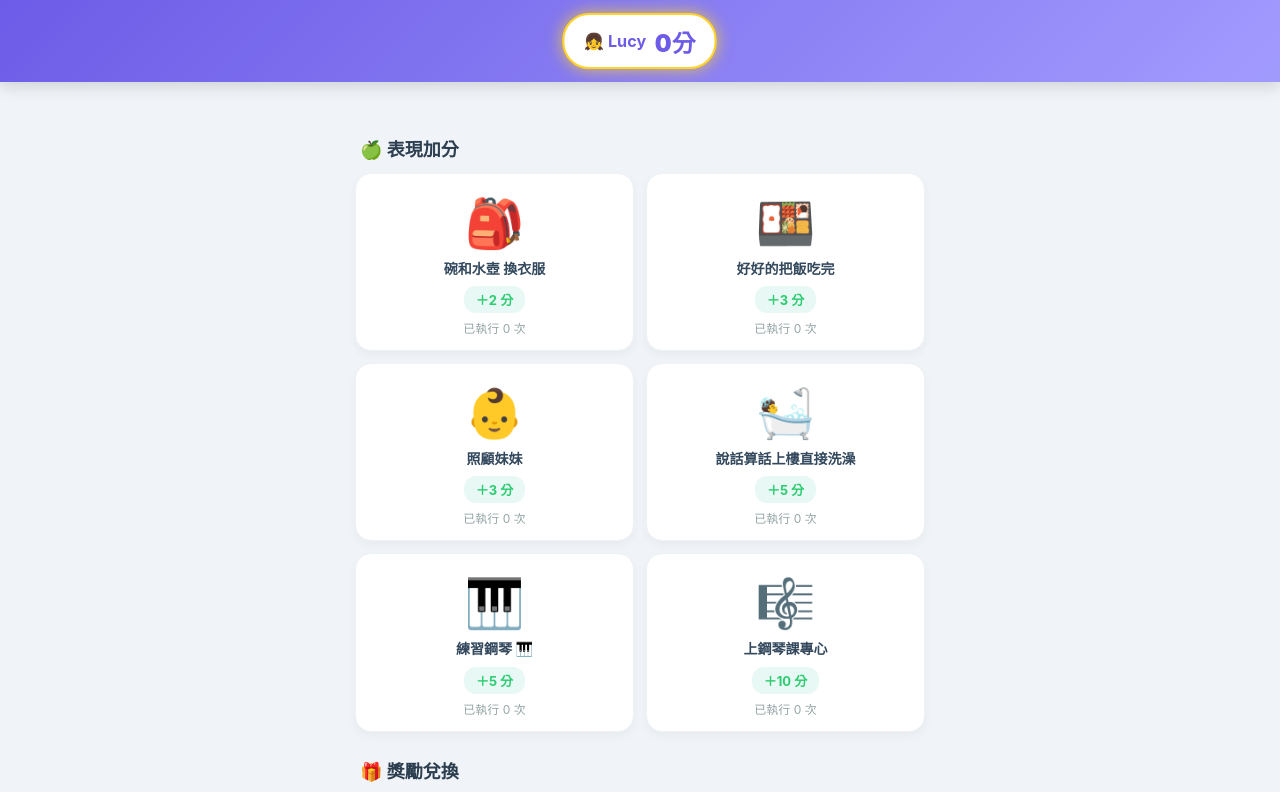
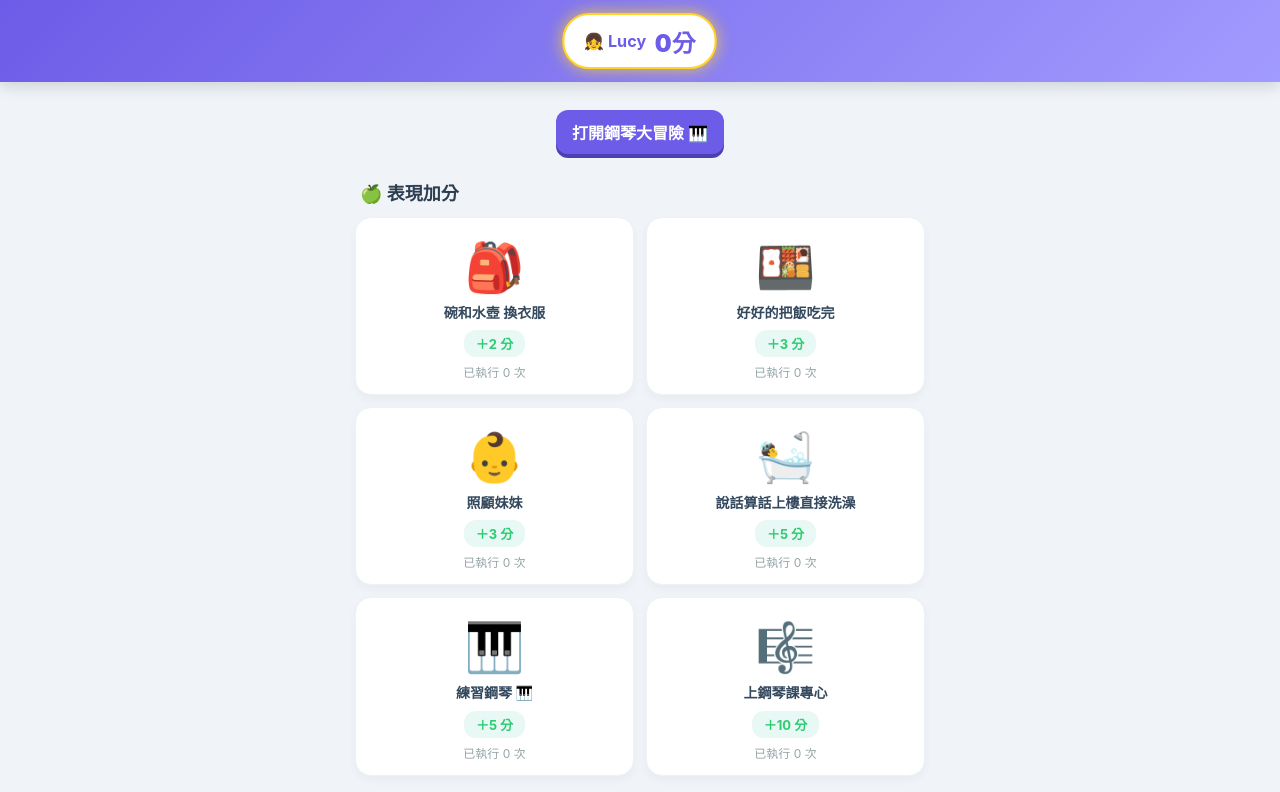
Before and after one commit to axc1527-ops/family-points-app, a plain HTML site: page index.html in a window 1280 px wide. Shown: the top 792 px of the page. Drawn offline with nearby package versions, Linux system fonts and the light colour scheme.

Commit message:
Add piano system navigation

```diff
--- a/index.html
+++ b/index.html
@@ -845,6 +845,9 @@
 <div class="score-board" id="topScoreBoard"></div>
 
 <div class="container">
+    <p style="text-align:center; margin: 0 0 16px;">
+        <a href="./piano.html" style="display:inline-block; padding: 10px 16px; border-radius: 12px; background:#6c5ce7; color:#fff; text-decoration:none; font-weight:700; box-shadow:0 4px 0 #4b3fb2;">打開鋼琴大冒險 🎹</a>
+    </p>
     <!-- 前台：表現加分區 -->
     <div class="category-title">🍏 表現加分</div>
     <div class="grid-container" id="frontPlusGrid"></div>
```
Also changed, not shown: piano.html (+4 -0 lines).
